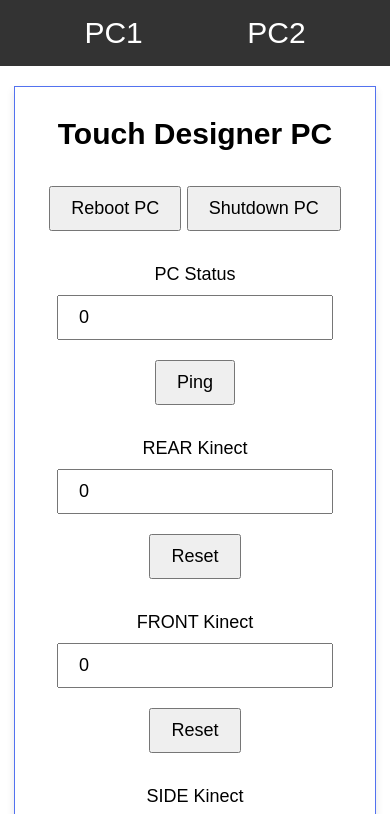
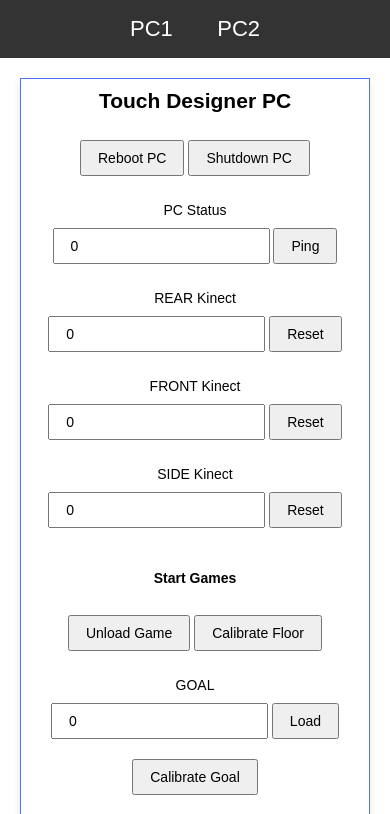
Before and after one commit to Rami-Aldahir/ws_controller, a plain HTML site: page PC Controls/index.html in a window 390 px wide. Shown: the top 814 px of the page. Drawn offline with Linux system fonts and the light colour scheme.

Commit message:
Add files via upload

```diff
--- a/PC Controls/style.css
+++ b/PC Controls/style.css
@@ -18,9 +18,9 @@ body {
 .navbar a {
     display: inline-block;
     color: white;
-    padding: 16px 50px;
+    padding: 16px 20px;
     text-decoration: none;
-    font-size: 30px;
+    font-size: 22px;
 }
 
 .navbar a:hover {
@@ -30,12 +30,12 @@ body {
 
 section {
     border: 1px solid #5372ef;
-    padding: 30px;
-    width: 300px;
+    padding: 20px;
+    max-width: 100%;
     text-align: center;
     margin: 20px;
     box-shadow: 0 4px 8px rgba(0,0,0,0.1);
-    font-size: 20px;
+    font-size: 18px;
 }
 
 h2, h4 {
@@ -44,12 +44,29 @@ h2, h4 {
 
 label {
     display: block;
-    font-size: 18px;
+    font-size: 16px;
 }
 
 input, button {
     margin-top: 10px;
     margin-bottom: 10px;
-    font-size: 18px;
+    font-size: 16px;
     padding: 10px 20px;
 }
+
+
+@media (max-width: 768px) {
+    section {
+        padding: 10px;
+        font-size: 14px;
+    }
+
+    label {
+        font-size: 14px;
+    }
+
+    input, button {
+        font-size: 14px;
+        padding: 8px 16px;
+    }
+}
```
